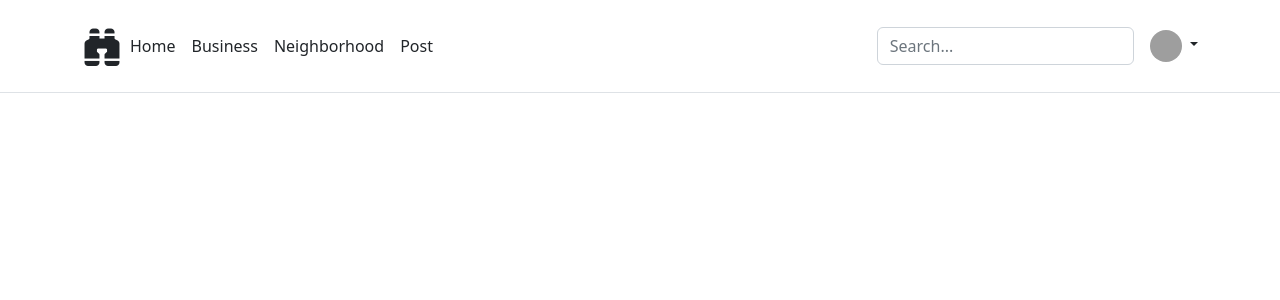
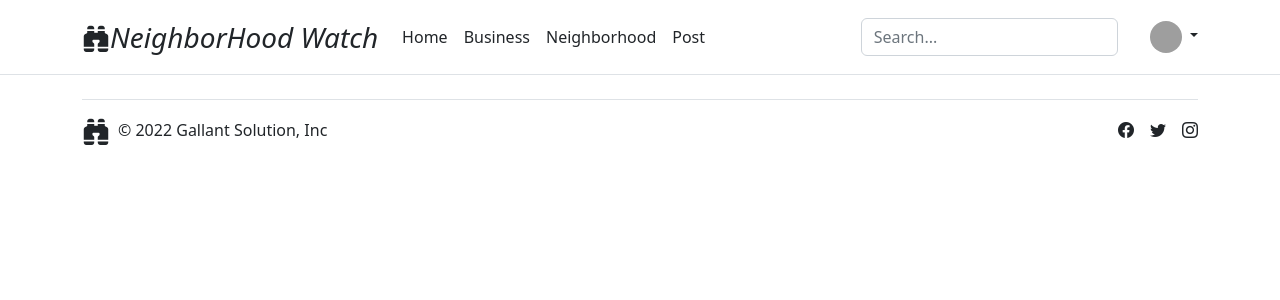
Before and after one commit to kLeitich/Neighbourhood-watch, a Django app: template app/templates/base.html in a window 1280 px wide. Shown: the top 300 px of the page. Run offline with Django 4.2, Linux system fonts and the light colour scheme; the template is opened without the code that fills it, so the values that code supplies are empty; grey boxes are pictures that could not be loaded.

Commit message:
adding styling to index and abase html

```diff
--- a/app/templates/base.html
+++ b/app/templates/base.html
@@ -14,9 +14,9 @@
 <body>
     <header class="p-3 mb-3 border-bottom">
         <div class="container">
-          <div class="d-flex flex-wrap align-items-center justify-content-center justify-content-lg-start">
+          <div class="d-flex flex-wrap align-items-center justify-content-center justify-content-lg-start gap-3">
             <a href="/" class="d-flex align-items-center mb-2 mb-lg-0 text-dark text-decoration-none">
-                <i class="bi bi-binoculars-fill fs-1"></i>
+                <i class="bi bi-binoculars-fill fs-3">NeighborHood Watch</i>
             </a>
 
             <ul class="nav col-12 col-lg-auto me-lg-auto mb-2 justify-content-center mb-md-0">
@@ -47,6 +47,22 @@
       </header>
     {% block content %}
     {% endblock %}
+    <div class="container">
+        <footer class="d-flex flex-wrap justify-content-between align-items-center py-3 my-4 border-top">
+          <div class="col-md-4 d-flex align-items-center">
+            <a href="/" class="mb-3 me-2 mb-md-0 text-dark text-decoration-none lh-1">
+                <i class="bi bi-binoculars-fill fs-3"></i>
+            </a>
+            <span class="mb-3 mb-md-0 text-dark">© 2022 Gallant Solution, Inc</span>
+          </div>
+
+          <ul class="nav col-md-4 justify-content-end list-unstyled d-flex">
+            <li class="ms-3"><a class="text-dark" href="#"><i class="bi bi-facebook"></i></a></li>
+            <li class="ms-3"><a class="text-dark" href="#"><i class="bi bi-twitter"></i></a></li>
+            <li class="ms-3"><a class="text-dark" href="#"><i class="bi bi-instagram"></i></a></li>
+          </ul>
+        </footer>
+      </div>
 
     {% block scripts %}
     <!-- JavaScript Bundle with Popper -->
--- a/watch/settings.py
+++ b/watch/settings.py
@@ -50,6 +50,8 @@ MIDDLEWARE = [
     'django.contrib.auth.middleware.AuthenticationMiddleware',
     'django.contrib.messages.middleware.MessageMiddleware',
     'django.middleware.clickjacking.XFrameOptionsMiddleware',
+
+
 ]
 
 ROOT_URLCONF = 'watch.urls'
@@ -65,6 +67,7 @@ TEMPLATES = [
                 'django.template.context_processors.request',
                 'django.contrib.auth.context_processors.auth',
                 'django.contrib.messages.context_processors.messages',
+                'django.template.context_processors.media',
             ],
         },
     },
```
Also changed, not shown: app/templates/index.html (+40 -1 lines).
